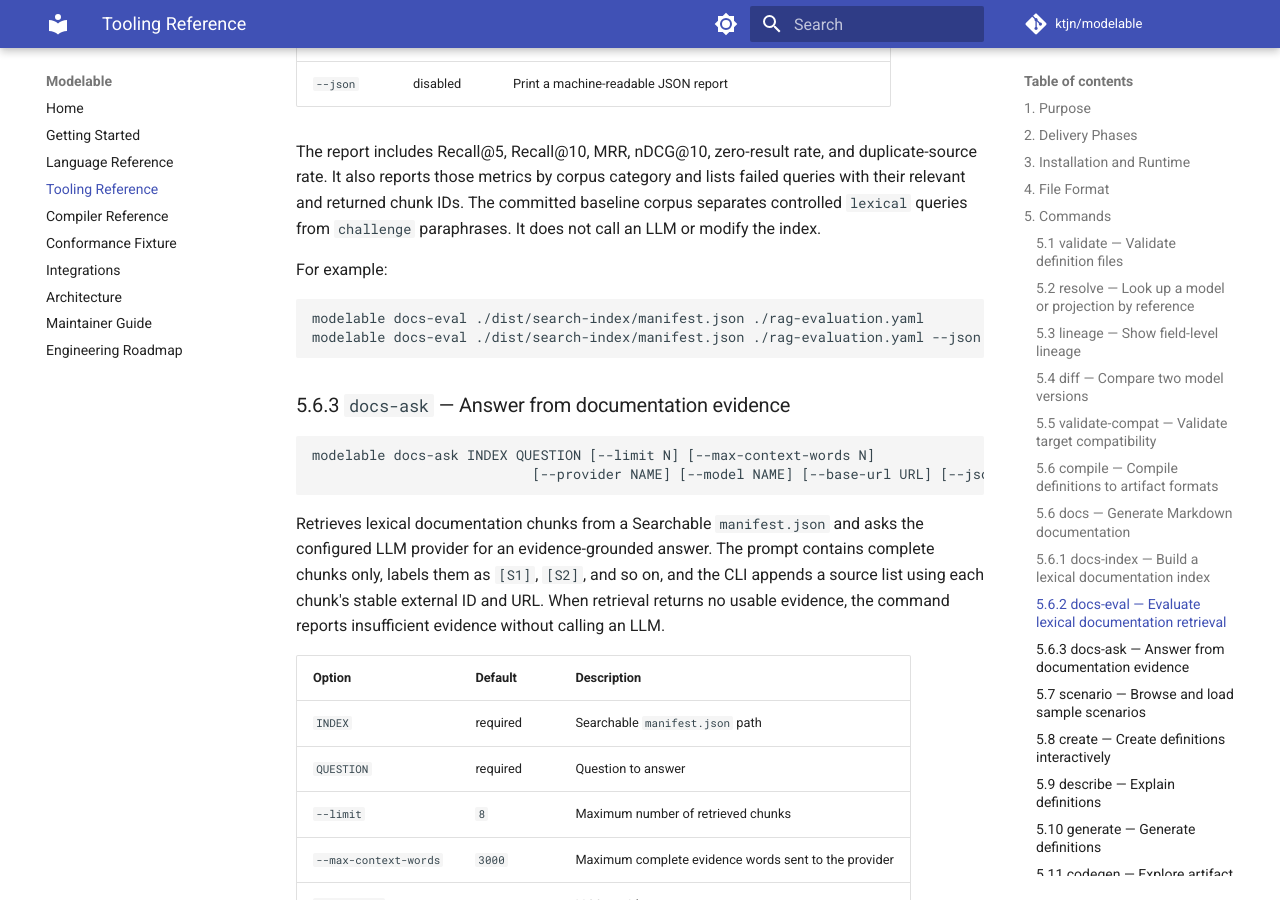
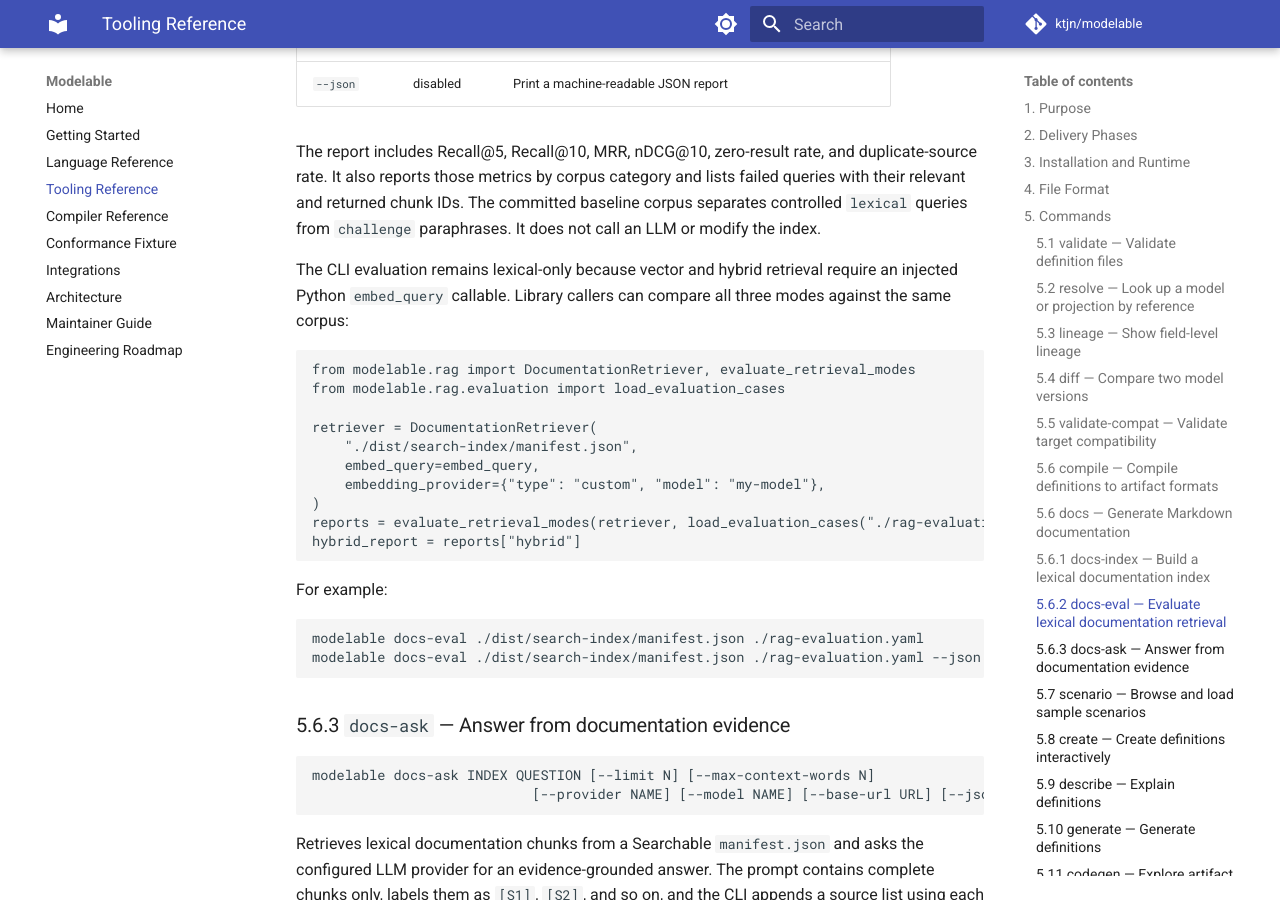
Before and after one commit to ktjn/modelable, an MkDocs documentation site: the page built from docs/cli-reference.md, in a window 1280 px wide and 900 px high, scrolled down 10312 px. Built offline with MkDocs 1.6.1 and Material for MkDocs 9.7.7, drawn with Linux system fonts in a browser that asks for light colours; comment, search, counter and statistics services are not loaded.

Commit message:
feat: compare documentation retrieval modes

````diff
--- a/docs/cli-reference.md
+++ b/docs/cli-reference.md
@@ -378,6 +378,23 @@ duplicate-source rate. It also reports those metrics by corpus category and
 lists failed queries with their relevant and returned chunk IDs. The committed
 baseline corpus separates controlled `lexical` queries from `challenge`
 paraphrases. It does not call an LLM or modify the index.
+
+The CLI evaluation remains lexical-only because vector and hybrid retrieval
+require an injected Python `embed_query` callable. Library callers can compare
+all three modes against the same corpus:
+
+```python
+from modelable.rag import DocumentationRetriever, evaluate_retrieval_modes
+from modelable.rag.evaluation import load_evaluation_cases
+
+retriever = DocumentationRetriever(
+    "./dist/search-index/manifest.json",
+    embed_query=embed_query,
+    embedding_provider={"type": "custom", "model": "my-model"},
+)
+reports = evaluate_retrieval_modes(retriever, load_evaluation_cases("./rag-evaluation.yaml"))
+hybrid_report = reports["hybrid"]
+```
 
 For example:
 
````
Also changed, not shown: docs/superpowers/plans/2026-07-31-rag-vector-hybrid.md (+7 -14 lines), 3 other files.
